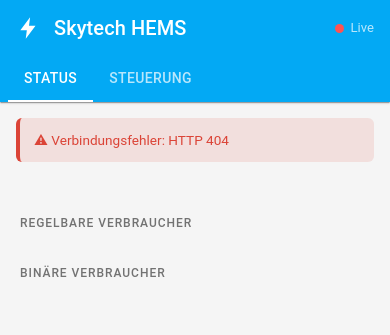
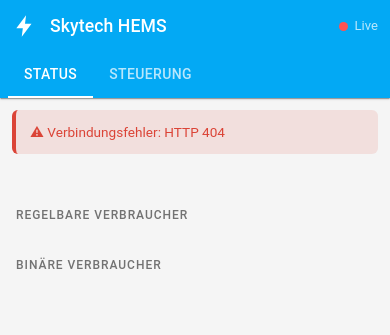
Before and after one commit to NicoHackl/SkytechHEMS, a Python web app: template app/templates/index.html in a window 390 px wide. Shown: the top 335 px of the page. Run offline with Jinja, Linux system fonts and the light colour scheme; the template is opened without the code that fills it, so the values that code supplies are empty.

Commit message:
feat: Design angepasst

```diff
--- a/app/templates/index.html
+++ b/app/templates/index.html
@@ -358,6 +358,35 @@
 
     .ctrl-not-found { color: var(--ha-text-disabled); font-style: italic; font-size: .8rem; }
     .ctrl-refresh { font-size: .75rem; color: var(--ha-text-secondary); margin-top: 14px; padding: 4px; }
+
+    /* ============================================================
+       Responsive – KEIN horizontales Scrollen (nur vertikal).
+       Tablet ≤900 px, Handy ≤480 px. Rein visuell/additiv.
+       ============================================================ */
+
+    /* Größere Touch-Ziele auf Finger-Geräten (kein feiner Zeiger). */
+    @media (hover: none) and (pointer: coarse) {
+      .tab-btn { padding-top: 16px; padding-bottom: 16px; }
+      .toggle-btn { padding-top: 8px; padding-bottom: 8px; }
+    }
+
+    /* Tablet: Tab-Leiste umbrechen statt seitlich scrollen. */
+    @media (max-width: 900px) {
+      .tabs { flex-wrap: wrap; overflow-x: visible; }
+    }
+
+    /* Handy: Raster einspaltig – verhindert den minmax-Überlauf (280/320 px)
+       auf schmalen Bildschirmen, damit nichts seitlich scrollt. */
+    @media (max-width: 480px) {
+      body { font-size: 13.5px; }
+      .ha-header-top { height: 52px; padding: 0 12px; }
+      .ha-title { font-size: 1.1rem; }
+      .tab-content { padding: 12px; }
+      .devices, .ctrl-grid { grid-template-columns: 1fr; }
+      .metric { padding: 14px 16px; }
+      .row .v, .card-name { word-break: break-word; }
+      .num-input { width: 72px; }
+    }
   </style>
 </head>
 <body>
```
Also changed, not shown: CHANGELOG.md.
